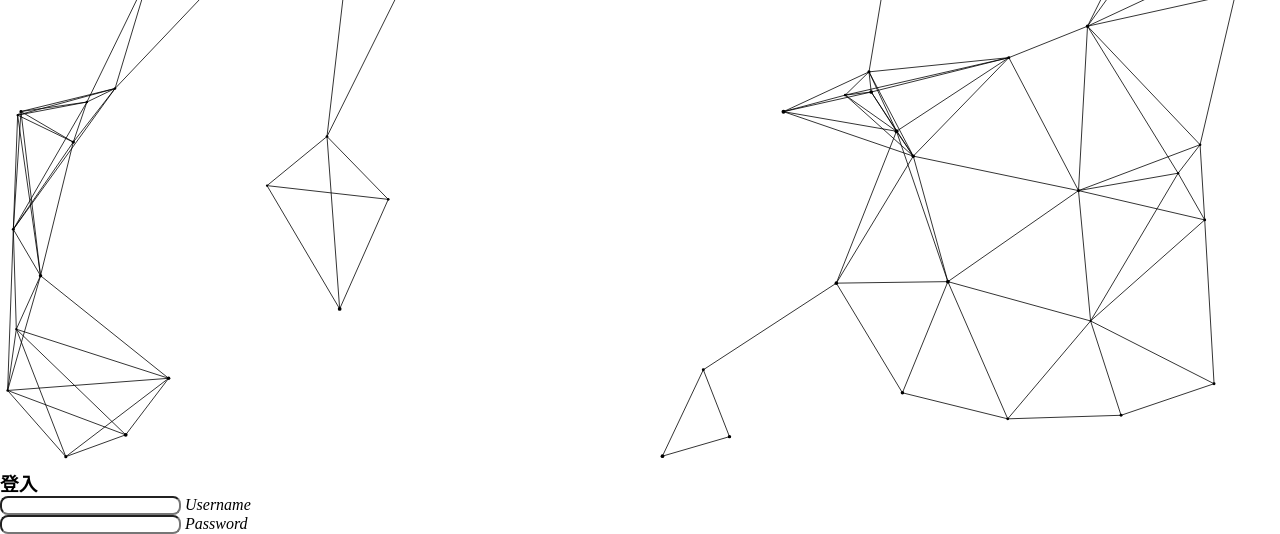
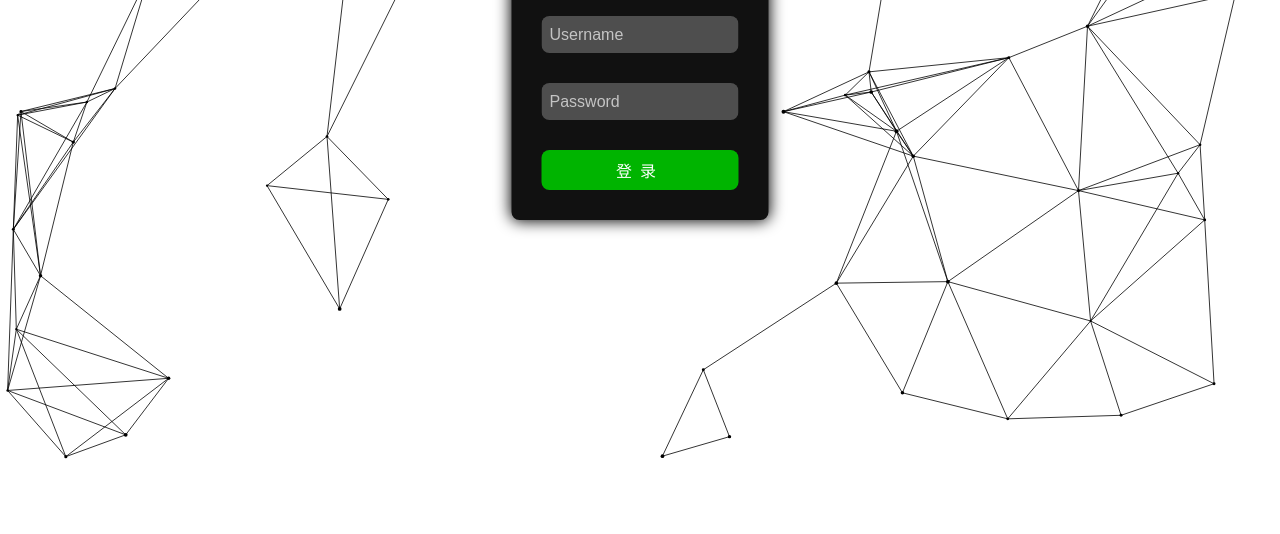
Before and after one commit to AndersonPineap/leaftech-website, a plain HTML site: page resource/pages/sign_in.html in a window 1280 px wide. Shown: the part 335-869 px from the top of the page. After the commit the page ends 800 px from the top, so only its background shows below. Drawn offline with Linux system fonts and the light colour scheme.

Commit message:
更新了部分内容

```diff
--- a/public/css/form.css
+++ b/public/css/form.css
@@ -1,5 +1,87 @@
+/* 根元素 */
 .form
 {
     display: flex;
     flex-direction: column;
+    justify-content: center;
+    align-items: center;
+    gap: 30px;
+    background-color: rgb(17, 17, 17);
+    padding: 30px;
 }
+/* 标题 */
+.form h3
+{
+    position: relative;
+    text-align: center;
+    letter-spacing: 0.25em;
+    color: rgb(0, 180, 0,1);
+    font-weight: 800;
+    font-size: 2em;
+}
+/* 表单 */
+.form form
+{
+    display: flex;
+    position: relative;
+    flex-direction: column;
+    justify-content: center;
+    align-items: center;
+    gap: 30px;
+}
+/* 子级div盒子 */
+.form div
+{
+    position: relative;
+    display: flex;
+    flex-direction: row;
+    justify-content: center;
+    align-items: center;
+    width: 100%;
+}
+/*input输入框*/
+.input_text
+{
+    width: 100%;
+    color: white;
+    background: rgb(78, 78, 78);
+    border: 1px transparent solid;
+}
+.input_text~i
+{
+    position: absolute;
+    left: 8px;
+    pointer-events: none;
+    color: rgb(196, 196, 196);
+    font-style: normal;
+}
+/* 获取焦点和合法输入后input的变化 */
+.input_text:focus
+{
+    border: 1px rgb(0, 180, 0,1) solid;
+    box-shadow: inset 0 0 5px 1px rgb(0, 114, 0);
+    background: rgb(53, 53, 53);
+}
+.input_text:valid
+{
+    background: rgb(53, 53, 53);
+}
+/* 获取焦点和合法输入后i的变化 */
+.input_text:valid~i,
+.input_text:focus~i
+{
+    bottom: 30px;
+    color: rgb(0, 180, 0,1);
+    font-size: 1.2em;
+    font-style: oblique;
+}
+/* 按钮 */
+.btn
+{
+    display: block;
+    width: 100%;
+    background: rgb(0, 180, 0,1);
+    color: white;
+    letter-spacing: 0.5em;
+    font-size: 1em;
+}
--- a/public/css/main.css
+++ b/public/css/main.css
@@ -1,23 +1,40 @@
-/* 去除所有元素的初始内外边局 */
+/* 去除所有元素的初始内外边局,设置所有元素过渡300ms */
 *
 {
     padding: 0;
     margin: 0;
+    transition: .3s all ease-in-out;
+    font-family: fantasy;
 }
-
+/* 设置body的最小高度为窗口高度 */
+body
+{
+    min-height: 10vh;
+}
 /* 将背景canvas的z轴设置在最底层 */
 #background
-{z-index: 0;}
+{
+    z-index: -1;
+    position: fixed;
+    top: 0;
+    left: 0;
+}
 
 /* 针对input的简单初始化 */
 .input_text
 {
     outline: none;
     border-radius: 8px;
+    padding: 10px 15px;
+    font-size: 0.8em;
+    font-weight: 400;
 }
 /* 针对 按钮(input:btn, button) 的简单初始化 */
 .btn
 {
-    padding: 10px 15px;
+    display: block;
+    padding: 8px 12px;
     border-radius: 8px;
+    border: none;
+    text-align: center;
 }
--- a/resource/pages/sign_in.html
+++ b/resource/pages/sign_in.html
@@ -6,22 +6,37 @@
     <meta name="viewport" content="width=device-width, initial-scale=1.0">
     <link rel="stylesheet" href="../../public/css/main.css">
     <link rel="stylesheet" href="../../public/css/form.css">
-    <title>Document</title>
+    <link rel="shortcut icon" href="../images/favicon.ico" type="image/x-icon">
+    <title>欢迎</title>
+    <style>
+        .form
+        {
+            position: absolute;
+            left: 50%;
+            top: 50%;
+            transform: translate(-50%,-50%);
+            border-radius: 8px;
+            box-shadow: 0 0 15px 1px black;
+        }
+    </style>
 </head>
 <body>
 <canvas id="background"></canvas>
     <div class="form">
-        <h3>登入</h3>
+        <h3>欢迎登录</h3>
         <form action="">
             <div>
-                <input type="text" class="input_text">
+                <input type="text" class="input_text" required>
                 <i>Username</i>
             </div>
             <div>
-                <input type="text" class="input_text">
+                <input type="password" class="input_text" required>
                 <i>Password</i>
             </div>
         </form>
+        <div>
+            <button class="btn">登录</button>
+        </div>
     </div>
 </body>
 <script src="../../public/js/background.js"></script>
```
Also changed, not shown: index.html (+2 -1 lines), resource/images/favicon.ico (added).
